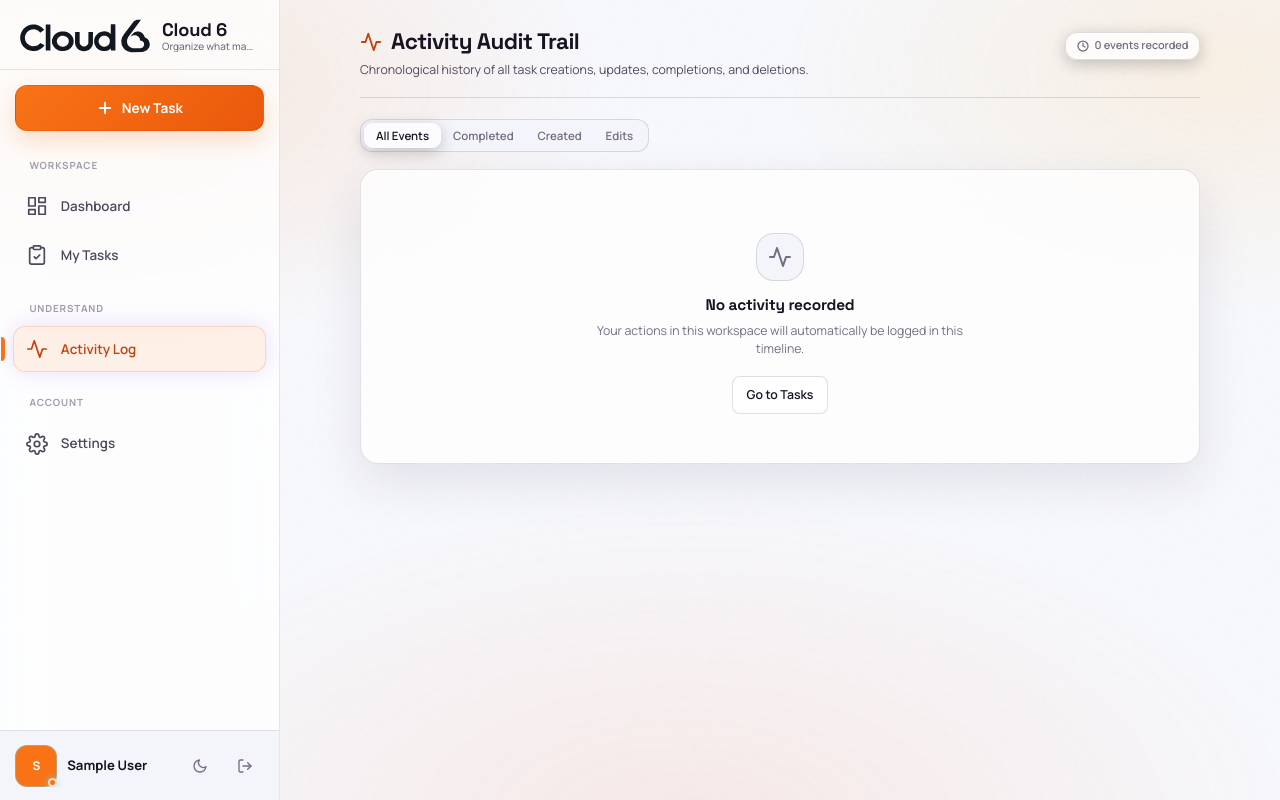
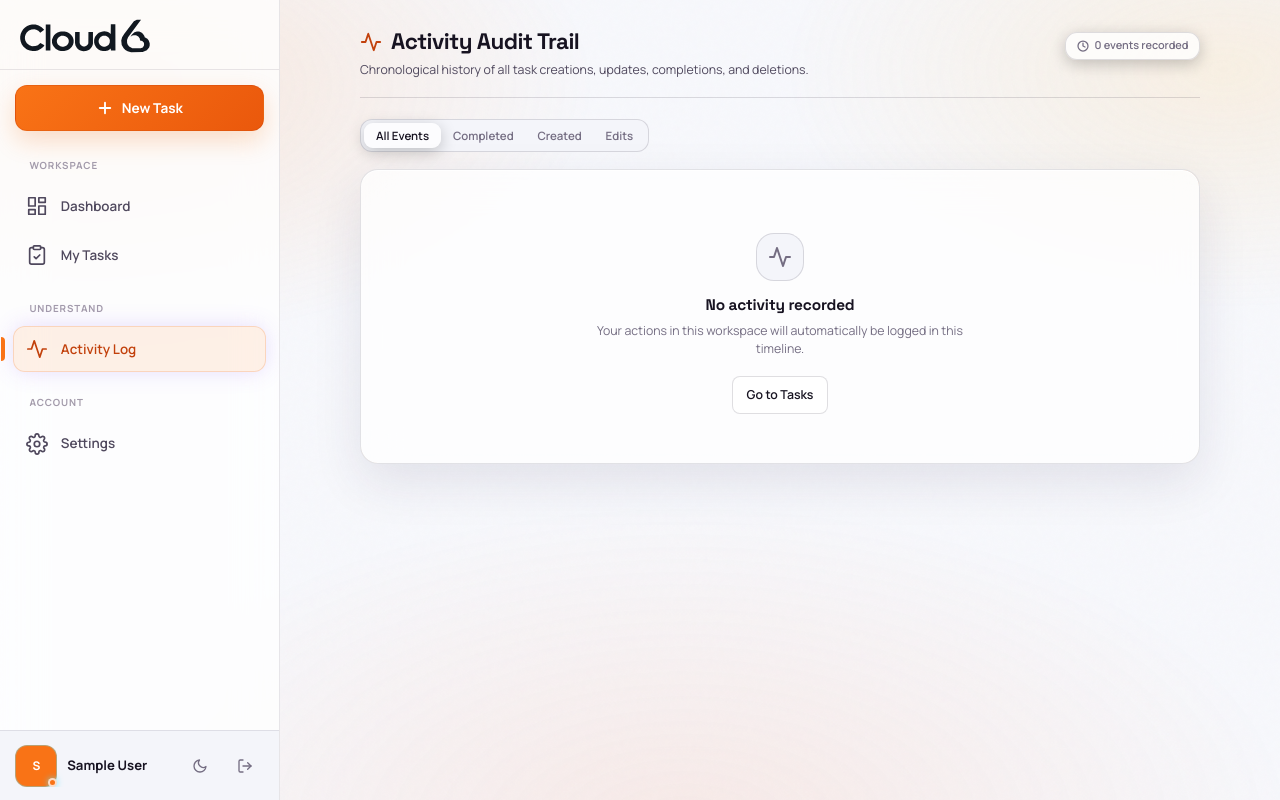
Before and after one commit to hemanthkumargt/StartBy, a Flask app: page /activity in a window 1280 px wide. Run offline with Flask 3, Linux system fonts and the light colour scheme; the visitor is signed in with stand-in values (Sample User, id 1); data that the repository does not hold is empty; parts of the project's set-up code (start-up, migrations or seed data) failed here and were passed over; some libraries are stand-ins or nearby versions.

Commit message:
fix(ui): remove duplicate brand text and tagline from sidebar

```diff
--- a/app/templates/base.html
+++ b/app/templates/base.html
@@ -785,10 +785,6 @@
       <div class="app-sidebar__header">
         <a href="{{ url_for('pages.home_page') }}" class="brand-monogram">
           <img class="brand-monogram__logo brand-monogram__logo--wordmark" src="{{ url_for('static', filename='cloud-6-logo.svg') }}" alt="Cloud 6">
-          <span class="brand-monogram__text">
-            <span class="brand-monogram__name">Cloud 6</span>
-            <span class="brand-monogram__tag">Organize what matters</span>
-          </span>
         </a>
       </div>
 
```
